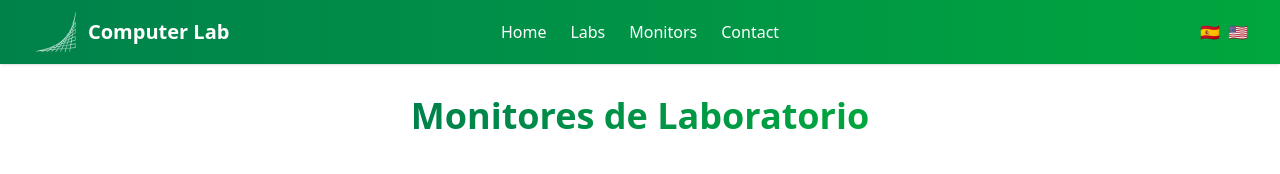
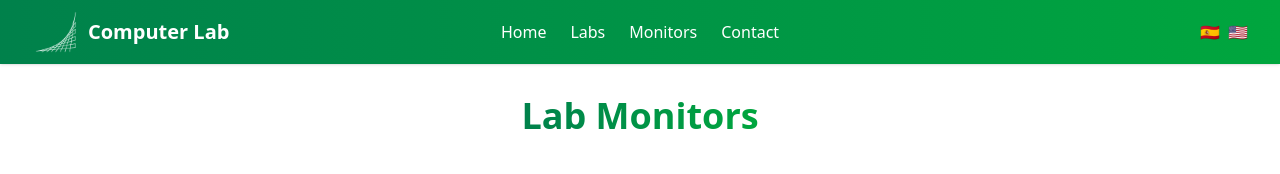
Before and after one commit to Meperd0wnas/Pagina, a React (Vite) app: page /monitors in a window 1280 px wide. Shown: the top 174 px of the page. Built offline with nearby package versions, Linux system fonts and the light colour scheme.

Commit message:
implementacion ingles en pagina de los monitores

```diff
--- a/src/locales/en.json
+++ b/src/locales/en.json
@@ -33,5 +33,35 @@
     "privacy": "Privacy Policy",
     "terms": "Terms of Use",
     "support": "Support"
+  },
+
+    "monitors": {
+    "title": "Lab Monitors",
+    "students": {
+      "david": {
+        "name": "David Salamanca",
+        "caption": "Systems Engineering Student"
+      },
+      "ruge": {
+        "name": "Daniel Ruge",
+        "caption": "Systems Engineering Student"
+      },
+      "tulio": {
+        "name": "Tulio Riaño",
+        "caption": "Systems Engineering Student"
+      },
+      "sergio": {
+        "name": "Sergio",
+        "caption": "Systems Engineering Student"
+      },
+      "maria": {
+        "name": "María",
+        "caption": "Systems Engineering Student"
+      },
+      "laura": {
+        "name": "Laura",
+        "caption": "Systems Engineering Student"
+      }
+    }
   }
 }
--- a/src/locales/es.json
+++ b/src/locales/es.json
@@ -33,5 +33,34 @@
     "privacy": "Política de Privacidad",
     "terms": "Términos de Uso",
     "support": "Soporte"
-  }
+  },
+ "monitors": {
+    "title": "Monitores de Laboratorio",
+    "students": {
+      "david": {
+        "name": "David Salamanca",
+        "caption": "Estudiante de Ingeniería de Sistemas"
+      },
+      "ruge": {
+        "name": "Daniel Ruge",
+        "caption": "Estudiante de Ingeniería de Sistemas"
+      },
+      "tulio": {
+        "name": "Tulio Riaño",
+        "caption": "Estudiante de Ingeniería de Sistemas"
+      },
+      "sergio": {
+        "name": "Sergio",
+        "caption": "Estudiante de Ingeniería de Sistemas"
+      },
+      "maria": {
+        "name": "María",
+        "caption": "Estudiante de Ingeniería de Sistemas"
+      },
+      "laura": {
+        "name": "Laura",
+        "caption": "Estudiante de Ingeniería de Sistemas"
+      }
+    }
 }
+}
--- a/src/pages/MonitorsPage.jsx
+++ b/src/pages/MonitorsPage.jsx
@@ -6,16 +6,16 @@ export default function MonitorsPage() {
   const { t } = useTranslation();
 
   useEffect(() => {
-    document.title = `${t("navbar.monitors", "Monitores")} - Escuela Colombiana de Ingeniería Julio Garavito`;
+    document.title = `${t("navbar.monitors", "Monitors")} - Escuela Colombiana de Ingeniería Julio Garavito`;
   }, [t]);
 
   const monitors = [
-    { id: 1, image: "/images/monitors/david.jpg", name: "David Salamanca", caption: "Estudiante Ingeniería de Sistemas" },
-    { id: 2, image: "/images/monitors/ruge.jpg", name: "Daniel Ruge", caption: "Estudiante Ingeniería de Sistemas" },
-    { id: 3, image: "/images/monitors/tulio.jpg", name: "Tulio Riaño", caption: "Estudiante Ingeniería de Sistemas" },
-    { id: 4, image: "/images/monitors/sergio.jpg", name: "Sergio", caption: "Estudiante Ingeniería de Sistemas" },
-    { id: 5, image: "/images/monitors/maria.jpg", name: "María", caption: "Estudiante Ingeniería de Sistemas" },
-    { id: 6, image: "/images/monitors/laura.jpg", name: "Laura", caption: "Estudiante Ingeniería de Sistemas" },
+    { id: 1, key: "david", image: "/images/monitors/david.jpg" },
+    { id: 2, key: "ruge", image: "/images/monitors/ruge.jpg" },
+    { id: 3, key: "tulio", image: "/images/monitors/tulio.jpg" },
+    { id: 4, key: "sergio", image: "/images/monitors/sergio.jpg" },
+    { id: 5, key: "maria", image: "/images/monitors/maria.jpg" },
+    { id: 6, key: "laura", image: "/images/monitors/laura.jpg" }
   ];
 
   return (
@@ -24,7 +24,7 @@ export default function MonitorsPage() {
       className="relative bg-white min-h-screen flex flex-col justify-center items-center px-4 sm:px-6 lg:px-8 py-16 pt-20"
     >
       <h2 className="text-3xl sm:text-4xl font-extrabold text-center bg-gradient-to-r from-[#00814b] to-green-600 bg-clip-text text-transparent mb-10">
-        {t("monitors.title", "Monitores de Laboratorio")}
+        {t("monitors.title")}
       </h2>
 
       <div className="grid grid-cols-1 sm:grid-cols-2 md:grid-cols-3 lg:grid-cols-4 gap-8 w-full max-w-6xl">
@@ -36,18 +36,18 @@ export default function MonitorsPage() {
               <div className="absolute inset-0 backface-hidden rounded-xl overflow-hidden">
                 <img
                   src={monitor.image}
-                  alt={monitor.name}
+                  alt={t(`monitors.students.${monitor.key}.name`)}
                   className="w-full h-full object-cover"
                 />
                 <div className="absolute bottom-3 left-3 bg-gradient-to-r from-[#00814b] to-green-600 text-white text-sm font-bold px-3 py-1 rounded-md">
-                  {monitor.name}
+                  {t(`monitors.students.${monitor.key}.name`)}
                 </div>
               </div>
 
               {/* Reverso */}
               <div className="absolute inset-0 bg-[#00814b] text-white flex flex-col items-center justify-center text-center px-4 rounded-xl backface-hidden rotate-y-180">
-                <p className="text-lg font-semibold">{monitor.name}</p>
-                <p className="text-sm mt-2">{monitor.caption}</p>
+                <p className="text-lg font-semibold">{t(`monitors.students.${monitor.key}.name`)}</p>
+                <p className="text-sm mt-2">{t(`monitors.students.${monitor.key}.caption`)}</p>
               </div>
             </div>
           </div>
```
